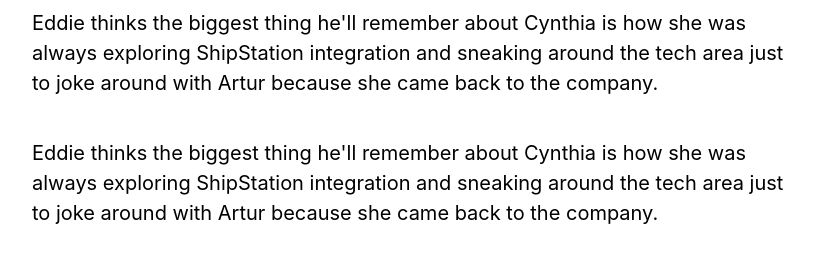
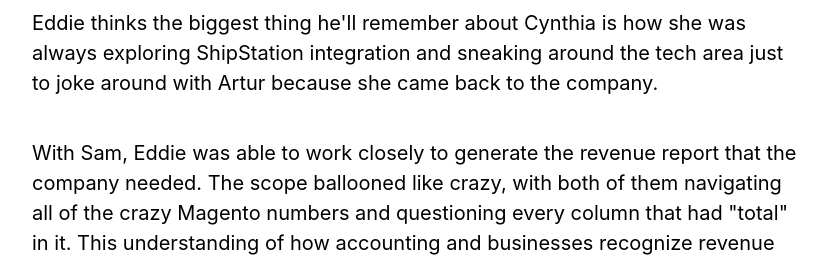
Before and after one commit to HDTran/kiwico-eddie-farewell, a Next.js app: page / in a window 1280 px wide. Shown: the part 7340-7602 px from the top of the page, without its empty margins (224-1052 px from the left). Built offline with nearby package versions, Linux system fonts and the light colour scheme.

Commit message:
fix: Remove duplicate entries

```diff
--- a/pages/index.js
+++ b/pages/index.js
@@ -138,10 +138,6 @@
         </p>
 
         <p className={styles.description}>
-          Eddie thinks the biggest thing he'll remember about Cynthia is how she was always exploring ShipStation integration and sneaking around the tech area just to joke around with Artur because she came back to the company.
-        </p>
-
-        <p className={styles.description}>
           With Sam, Eddie was able to work closely to generate the revenue report that the company needed. The scope ballooned like crazy, with both of them navigating all of the crazy Magento numbers and questioning every column that had "total" in it. This understanding of how accounting and businesses recognize revenue "closed the loop" for Eddie in terms of understanding how big businesses work.
         </p>
 
```
